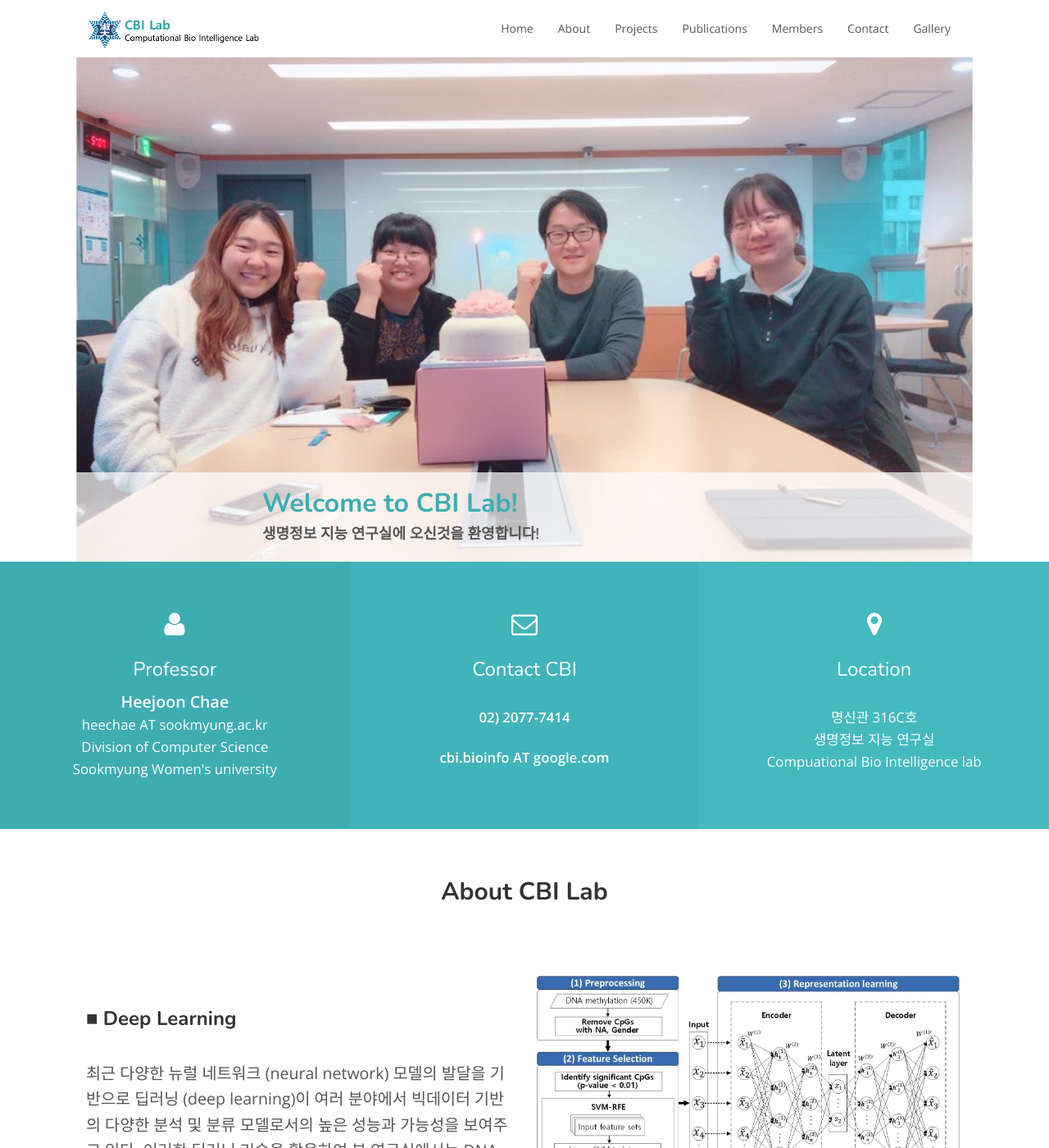
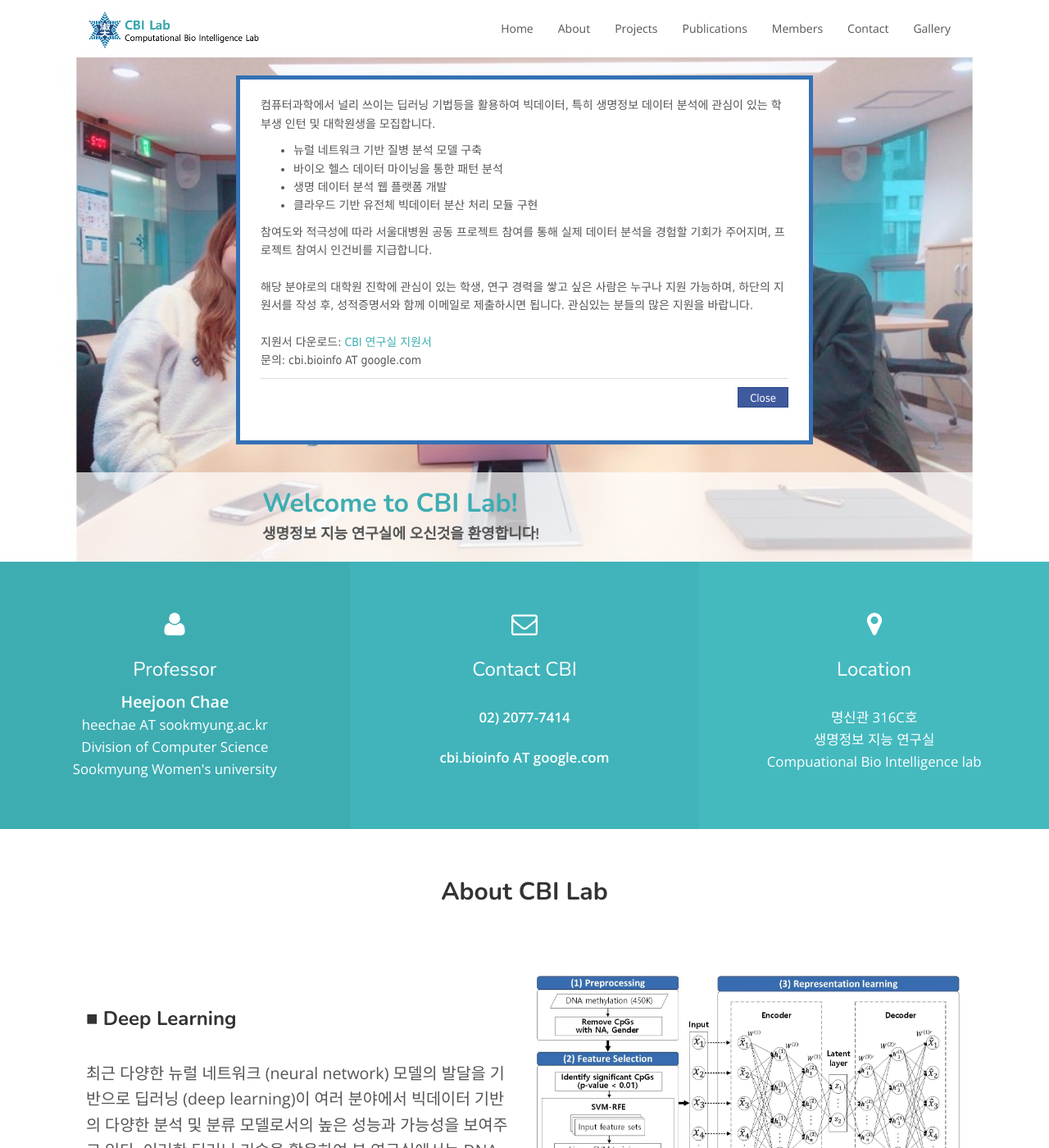
Before and after one commit to cbi-bioinfo/cbi-bioinfo.github.io_old, a Jekyll site: the page built from index.html, in a window 1280 px wide and 1400 px high. Shown: the whole window at 82% size. Built offline with Jekyll 4.4.1, drawn with Linux system fonts in a browser that asks for light colours; nearby versions of some CDN libraries.

Commit message:
Add ad for lab with label popup

```diff
--- a/index.html
+++ b/index.html
@@ -1,9 +1,58 @@
 ---
 layout: default
 ---
+<style>
+
+    .layer-wrap:before { content: ""; display: inline-block; height: 100%; vertical-align: middle; margin-right: -.25em; }
+    .pop-layer { display: inline-block; vertical-align: middle; width: 55%; height: auto; background-color: #fff; border: 5px solid #3571B5; z-index: 10; font-family:Tahoma; }
+    .pop-layer .pop-container { padding: 20px 25px; }
+    .pop-layer .btn-r { width: 100%; margin: 10px 0 20px; padding-top: 10px; border-top: 1px solid #DDD; text-align: right; }
+    a.btn-layerClose { display: inline-block; height: 25px; padding: 0 14px 0; border: 1px solid #304a8a; background-color: #3f5a9d; font-size: 13px; color: #fff; line-height: 25px; }
+</style>
+
+<script type="text/javascript">
+    function myfunction(){
+        var layer_div = document.getElementById("layer")
+        layer_div.style.display = "none";
+}
+</script>
+<!--
+    .layer-wrap { display: none; position: fixed; left: 0; right: 0; top: 0; bottom: 0; text-align: center; background-color: rgba(0, 0, 0, 0.5); }
+-->
+
+       <!-- Start : layer-popup content -->
+<div id="layer" class="layer-wrap" style="position:fixed;z-index: 1;left:0;right:0; margin: auto;">
+    <div class="pop-layer" style="display:block;margin : 0 auto">
+        <div class="pop-container">
+            <div class="pop-conts">
+                <!--content //-->
+                <p class="ctxt mb20">
+                    컴퓨터과학에서 널리 쓰이는 딥러닝 기법등을 활용하여 빅데이터, 특히 생명정보 데이터 분석에 관심이 있는 학부생 인턴 및 대학원생을 모집합니다.
+                    <ul>
+                        <li>뉴럴 네트워크 기반 질병 분석 모델 구축</li>
+                        <li>바이오 헬스 데이터 마이닝을 통한 패턴 분석</li>
+                        <li>생명 데이터 분석 웹 플랫폼 개발</li>
+                        <li>클라우드 기반 유전체 빅데이터 분산 처리 모듈 구현</li>
+                    </ul>
+                    참여도와 적극성에 따라 서울대병원 공동 프로젝트 참여를 통해 실제 데이터 분석을 경험할 기회가 주어지며, 프로젝트 참여시 인건비를 지급합니다.<br><br>
+                    해당 분야로의 대학원 진학에 관심이 있는 학생, 연구 경력을 쌓고 싶은 사람은 누구나 지원 가능하며, 하단의 지원서를 작성 후, 성적증명서와 함께 이메일로 제출하시면 됩니다. 관심있는 분들의 많은 지원을 바랍니다.<br><br>
+                    지원서 다운로드: <a href="https://github.com/cbi-bioinfo/cbi-bioinfo.github.io/raw/master/CBI_%EC%97%B0%EA%B5%AC%EC%8B%A4_%EC%A7%80%EC%9B%90%EC%84%9C_%EC%9D%B4%EB%A6%84.docx">CBI 연구실 지원서</a>
+                    <br>문의: cbi.bioinfo AT google.com
+                </p>
+                <div class="btn-r">
+                <a href="#myfunction" class="btn-layerClose" onclick="myfunction();return false;" onkeypress="this.onclick;">Close</a>
+                </div>
+                <!--// content-->
+            </div>
+        </div>
+    </div>
+</div>
+<!-- End : layer-popup content -->
+
 
 <!-- Start Hero -->
-<div class="hero" style="background: url('{{ site.baseurl }}/img/{{ site.hero.hero_img }}') no-repeat; background-size: cover; background-position: center">
+<div class="hero" style="background: url('{{ site.baseurl }}/img/{{ site.hero.hero_img }}') no-repeat; background-size: cover; background-position: center;position: relative;">
+
     <div class="hero-content">
         <div style="margin-left: 25%">
         <!--<div class="container">-->
@@ -55,8 +104,10 @@ layout: default
 
 
     </div>
+</div>
 
-</div>
+
+
 <!-- End Hero -->
 
 <!-- Start 3 columns -->
```
Also changed, not shown: 4 other files.
